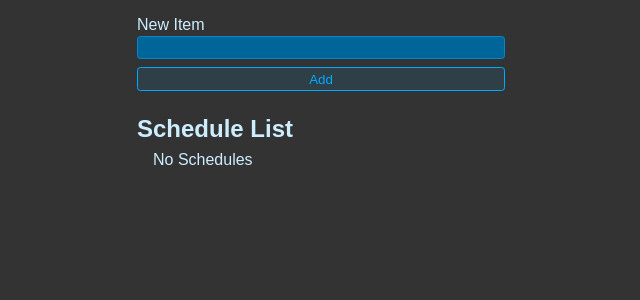
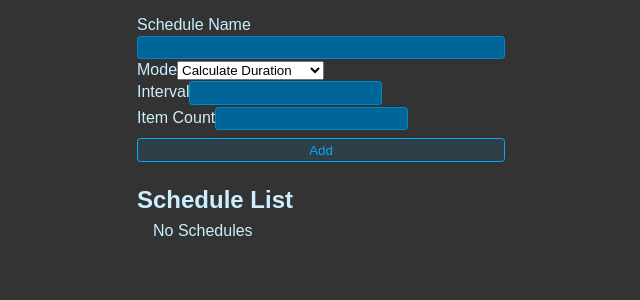
Before and after one commit to CJ-Kaiser/consumable-use-scheduler, a React (Vite) app: page / in a window 1280 px wide. Shown: the top 300 px of the page, without its empty margins (319-959 px from the left). Built offline with nearby package versions, Linux system fonts and the light colour scheme.

Commit message:
switched to localforager. Added fields to NewScheduleForm

```diff
--- a/package.json
+++ b/package.json
@@ -10,6 +10,7 @@
     "preview": "vite preview"
   },
   "dependencies": {
+    "localforage": "^1.10.0",
     "react": "^18.2.0",
     "react-dom": "^18.2.0"
   },
--- a/src/App.jsx
+++ b/src/App.jsx
@@ -2,24 +2,16 @@ import { useState, useEffect } from "react";
 import "./styles.css"
 import { NewScheduleForm } from "./NewScheduleForm";
 import { ScheduleList } from "./ScheduleList";
+import useSchedules from "./useSchedules";
 
 export default function App() {
-  const [Schedules, setSchedules] = useState(() => {
-    const localValue = localStorage.getItem("ITEMS");
-    if(localValue == null) return [];
-
-    return JSON.parse(localValue);
-  });
-
-  useEffect(() => {
-    localStorage.setItem("ITEMS", JSON.stringify(Schedules))
-  }, [Schedules]);
+  const [schedules, setSchedules] = useSchedules();
 
   function addSchedule(title) {
     setSchedules(currentSchedules => {
       return [
         ...currentSchedules,
-        {id: crypto.randomUUID(), title, completed: false}
+        {id: crypto.randomUUID(), title}
       ]
     });
   }
@@ -46,9 +38,10 @@ export default function App() {
       <NewScheduleForm onSubmit={addSchedule}/>
       <h1 className="header">Schedule List</h1>
       <ScheduleList
-        Schedules={Schedules}
+        Schedules={schedules}
         deleteSchedule={deleteSchedule}
       />
+
     </>
   );
 }
--- a/src/NewScheduleForm.jsx
+++ b/src/NewScheduleForm.jsx
@@ -1,27 +1,94 @@
 import { useState } from "react";
 
+const modeOptions = [
+  {
+    value:"durationMissing",
+    text:"Calculate Duration"
+  },
+  {
+    value:"intervalMissing",
+    text:"Calculate Interval"
+  },
+  {
+    value:"itemCountMissing",
+    text:"Calculate Item Count"
+  }
+];
+
 export function NewScheduleForm({onSubmit}) {
-    const [newItem, setNewItem] = useState("");
+    const [name, setName] = useState("");
+    const [time, setTime] = useState("");
+    const [interval, setInterval] = useState("");
+    const [itemCount, setItemCount] = useState("");
+
+    const [mode, setMode] = useState(modeOptions[0].value);
 
     function handleSubmit(e) {
       e.preventDefault();
-      if(newItem === "") return;
+      if(name === "") return;
+      if(time === NaN || time <= 0) return;
 
-      onSubmit(newItem);
+      onSubmit(name);
 
-      setNewItem("");
+      setName("");
+      setTime("");
     };
+
+    const showDurationInput = () => mode != "durationMissing";
+    const showIntervalInput = () => mode != "intervalMissing";
+    const showItemCountInput = () => mode != "itemCountMissing";
 
     return (
       <form onSubmit={handleSubmit} className="new-item-form">
         <div className="form-row">
-          <label htmlFor="item">New Item</label>
+          <label htmlFor="title">Schedule Name</label>
           <input
-            value={newItem}
-            onChange={e => setNewItem(e.target.value)}
             type="text"
-            id="item"
+            id="title"
+            value={name}
+            onChange={e => setName(e.target.value)}
           />
+          <label htmlFor="mode">Mode
+            <select
+              id="mode"
+              value={mode}
+              onChange={e=>setMode(e.target.value)}
+            >
+              {modeOptions.map((option)=>(
+                <option value={option.value} key={option.value}>{option.text}</option>
+              ))}
+            </select>
+          </label>
+          {showDurationInput() &&
+            <label htmlFor="time">Duration
+              <input
+                type="number"
+                id="time"
+                value={time}
+                onChange={e=>setTime(e.target.value)}
+              />
+            </label>
+          }
+          {showIntervalInput() &&
+            <label htmlFor="interval">Interval
+              <input
+                type="number"
+                id="interval"
+                value={interval}
+                onChange={e=>setTime(e.target.value)}
+              />
+            </label>
+          }
+          {showItemCountInput() &&
+            <label htmlFor="itemCount">Item Count
+              <input
+                type="number"
+                id="itemCount"
+                value={itemCount}
+                onChange={e=>setTime(e.target.value)}
+              />
+            </label>
+          }
         </div>
         <button className="btn">Add</button>
       </form>
--- a/src/ScheduleList.jsx
+++ b/src/ScheduleList.jsx
@@ -8,6 +8,7 @@ export function ScheduleList({ Schedules, deleteSchedule }) {
                 return (
                     <ScheduleItem
                         {...Schedule}
+                        key={Schedule.id}
                         deleteSchedule={deleteSchedule}
                     />
                 );
--- /dev/null
+++ b/src/scheduleIO.js
@@ -0,0 +1,11 @@
+import localforage from "localforage";
+
+const forageKey = "widgetSchedules";
+
+export async function loadSchedules() {
+    return await localforage.getItem(forageKey);
+}
+
+export async function saveSchedules(schedules) {
+    return await localforage.setItem(forageKey, schedules);
+}
--- /dev/null
+++ b/src/useSchedules.js
@@ -0,0 +1,25 @@
+import { useState, useEffect } from "react";
+import { loadSchedules, saveSchedules } from "./scheduleIO";
+import useSkipFirstEffect from "./useSkipFirstEffect";
+
+const useSchedules = () => {
+    const [schedules, setSchedules] = useState([]);
+
+    async function getSchedules() {
+        let schedules = await loadSchedules();
+        if (!schedules) schedules = [];
+        setSchedules(schedules);
+    }
+
+    useEffect(() => {
+        getSchedules();
+    }, []);
+
+    useSkipFirstEffect(() => {
+        saveSchedules(schedules);
+    }, [schedules]);
+
+    return [schedules, setSchedules];
+};
+
+export default useSchedules;
--- /dev/null
+++ b/src/useSkipFirstEffect.js
@@ -0,0 +1,15 @@
+import { useEffect, useRef } from "react";
+
+const useSkipFirstEffect = (callback, dependencies) => {
+  const firstRenderRef = useRef(true);
+
+  useEffect(() => {
+    if (firstRenderRef.current) {
+      firstRenderRef.current = false;
+    } else {
+      callback();
+    }
+  }, [callback, ...dependencies]);
+};
+
+export default useSkipFirstEffect;
```
Also changed, not shown: 1 other file (tests, documents, lock files or other folders).
